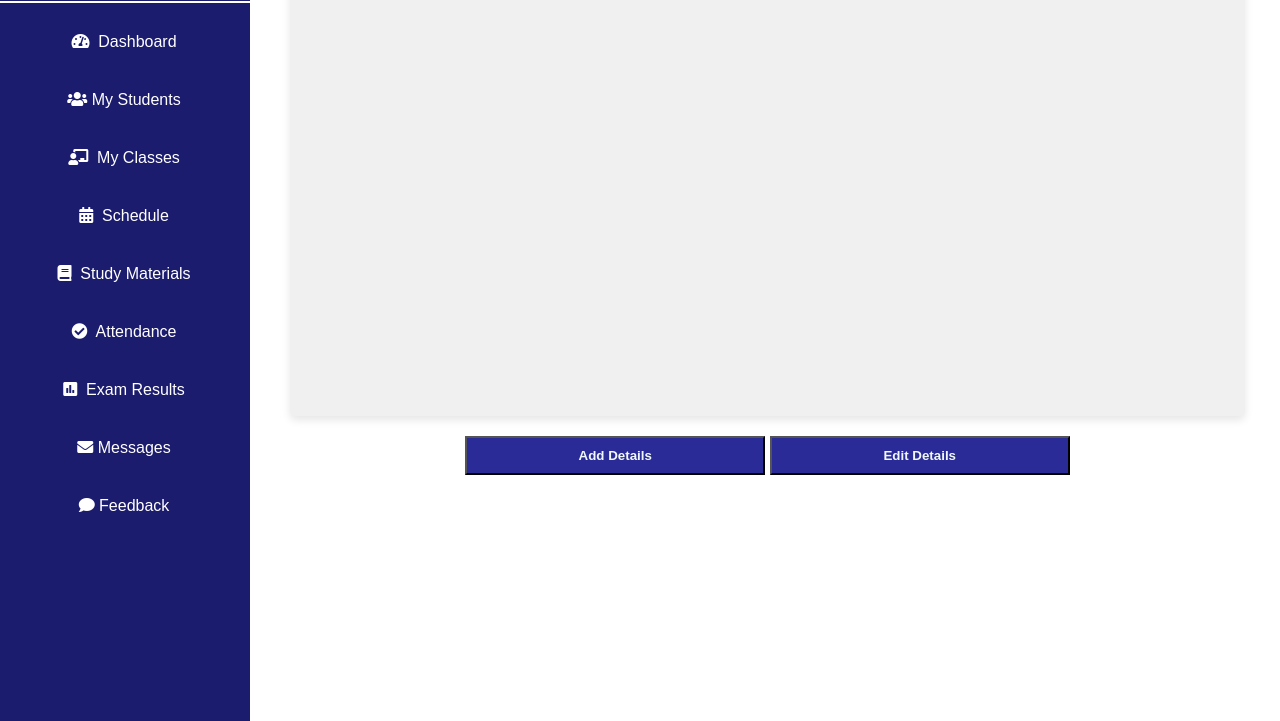
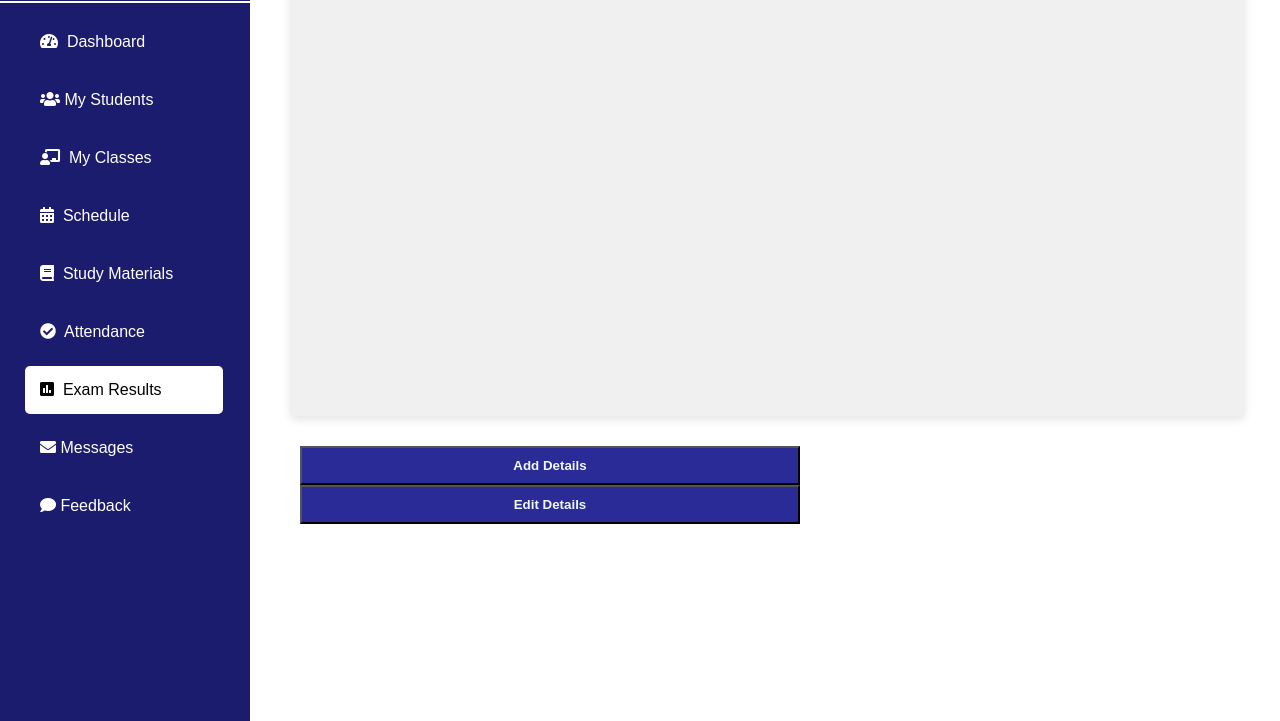
Before and after one commit to sasinitennakoon/teachease, a PHP site: page /ExamResults.php in a window 1280 px wide; the page is wider, and only the part inside the window is pictured. Shown: the part 159-880 px from the top of that part. Run offline with PHP 8.4, Linux system fonts and the light colour scheme; some libraries are stand-ins or nearby versions.

Commit message:
changing side bar alignment and create session.php file

```diff
--- a/dashboard/AddStudent.php
+++ b/dashboard/AddStudent.php
@@ -7,7 +7,7 @@
     <meta charset="UTF-8">
     <meta name="viewport" content="width=device-width, initial-scale=1.0">
     <title>Teacher Dashboard</title>
-    <link rel="stylesheet" href="./CSS/Messages.css">
+    <link rel="stylesheet" href="styles.css">
     <link rel="stylesheet" href="./CSS/FirstPage.css">
     <link rel="stylesheet" href="https://cdnjs.cloudflare.com/ajax/libs/font-awesome/5.15.3/css/all.min.css">
     <!-- Latest FullCalendar CSS -->
--- a/dashboard/Attendance.php
+++ b/dashboard/Attendance.php
@@ -7,7 +7,7 @@
     <meta charset="UTF-8">
     <meta name="viewport" content="width=device-width, initial-scale=1.0">
     <title>Teacher Dashboard</title>
-    <link rel="stylesheet" href="./CSS/Attendance.css">
+    <link rel="stylesheet" href="styles.css">
     <link rel="stylesheet" href="./CSS/FirstPage.css">
     <link rel="stylesheet" href="https://cdnjs.cloudflare.com/ajax/libs/font-awesome/5.15.3/css/all.min.css">
     <!-- Latest FullCalendar CSS -->
@@ -31,7 +31,7 @@
                 <li><a href="MyClasses.php"><i class="fas fa-chalkboard-teacher"></i>&nbsp; My Classes</a></li>
                 <li><a href="Schedule.php"><i class="fas fa-calendar-alt"></i>&nbsp; Schedule</a></li>
                 <li><a href="StudyMeterials.php"><i class="fas fa-book"></i>&nbsp; Study Materials</a></li>
-                <li><a href="Attendance.php"><i class="fas fa-check-circle"></i>&nbsp; Attendance</a></li>
+                <li><a href="Attendance.php" class="active"><i class="fas fa-check-circle"></i>&nbsp; Attendance</a></li>
                 <li><a href="ExamResults.php"><i class="fas fa-poll"></i>&nbsp; Exam Results</a></li>
                 <li><a href="Messages.php"><i class="fas fa-envelope"></i>&nbsp;Messages</a></li>
                 <li><a href="Feedback.php"><i class="fas fa-comment"></i>&nbsp;Feedback</a></li>
--- a/dashboard/CSS/FirstPage.css
+++ b/dashboard/CSS/FirstPage.css
@@ -9,6 +9,7 @@ body {
     background-color: white;
     color: black;
 }
+
 .sidebar {
     height: 100vh;
     width: 250px;
@@ -35,7 +36,7 @@ nav a {
     color: white;
     display: block;
     padding: 10px;
-    text-align: center;
+    text-align: left;
     margin-bottom: 10px;
 }
 
@@ -67,7 +68,7 @@ nav a {
     width: 80%;
     align-items: center;
     background-color:  rgb(28, 28, 111); /* Set the default background color */
-    text-align: center; /* Center the text */
+    text-align: left; /* Center the text */
     transition: transform 0.3s ease, box-shadow 0.3s ease;
 }
 
@@ -76,6 +77,12 @@ nav a {
     background-color: #ffffff; /* Change this to the desired hover background color */
     color: #000000; /* Change this to the desired hover text color */
     transform: scale(1.05); /* Add a slight scale effect on hover */
+}
+
+.sidebar nav ul li .active {
+    background-color: #ffffff; /* Change this to the desired hover background color */
+    color: #000000; /* Change this to the desired hover text color */
+     /* Add a slight scale effect on hover */
 }
 
 /* Add some spacing between navigation items */
@@ -236,3 +243,37 @@ nav {
     border-radius: 50%;
     margin-right: 10px;
 }
+
+.panel8 {
+    flex: 1;
+    background-color: #f0f0f0;
+    padding: 20px;
+    margin: 10px ;
+    border-radius: 5px;
+    box-shadow: 0 4px 8px rgba(0, 0, 0, 0.1);
+    width: 250px;
+    height: 420px;
+    transition: transform 0.3s ease, box-shadow 0.3s ease;
+}
+
+table{
+    width: 1100px;
+}
+
+.button{
+    width: 500px;
+    padding: 10px;
+    transition: transform 0.3s ease, box-shadow 0.3s ease;
+    background-color: rgb(43, 43, 151);
+    color: aliceblue;
+}
+
+
+.button:hover{
+    transform: translateY(-5px);
+    box-shadow: 0 8px 16px rgba(0, 0, 0, 0.2);
+}
+
+.but{
+    padding: 20px;
+}
--- a/dashboard/ExamResults.php
+++ b/dashboard/ExamResults.php
@@ -7,7 +7,7 @@
     <meta charset="UTF-8">
     <meta name="viewport" content="width=device-width, initial-scale=1.0">
     <title>Teacher Dashboard</title>
-    <link rel="stylesheet" href="./CSS/ExamResult.css">
+    <link rel="stylesheet" href="styles.css">
     <link rel="stylesheet" href="./CSS/FirstPage.css">
     <link rel="stylesheet" href="https://cdnjs.cloudflare.com/ajax/libs/font-awesome/5.15.3/css/all.min.css">
     <!-- Latest FullCalendar CSS -->
@@ -32,7 +32,7 @@
                 <li><a href="Schedule.php"><i class="fas fa-calendar-alt"></i>&nbsp; Schedule</a></li>
                 <li><a href="StudyMeterials.php"><i class="fas fa-book"></i>&nbsp; Study Materials</a></li>
                 <li><a href="Attendance.php"><i class="fas fa-check-circle"></i>&nbsp; Attendance</a></li>
-                <li><a href="ExamResults.php"><i class="fas fa-poll"></i>&nbsp; Exam Results</a></li>
+                <li><a href="ExamResults.php" class="active"><i class="fas fa-poll"></i>&nbsp; Exam Results</a></li>
                 <li><a href="Messages.php"><i class="fas fa-envelope"></i>&nbsp;Messages</a></li>
                 <li><a href="Feedback.php"><i class="fas fa-comment"></i>&nbsp;Feedback</a></li>
             </ul>
@@ -43,7 +43,7 @@
         <h1>Exam Results</h1>
 
         <div class="panels">
-            <div class="panel9">
+            <div class="panel8">
                 <table border="0">
                     <thead>
                         <tr>
--- a/dashboard/Feedback.php
+++ b/dashboard/Feedback.php
@@ -7,7 +7,7 @@
     <meta charset="UTF-8">
     <meta name="viewport" content="width=device-width, initial-scale=1.0">
     <title>Teacher Dashboard</title>
-    <link rel="stylesheet" href="./CSS/Feedback.css">
+    <link rel="stylesheet" href="styles.css">
     <link rel="stylesheet" href="./CSS/FirstPage.css">
     <link rel="stylesheet" href="https://cdnjs.cloudflare.com/ajax/libs/font-awesome/5.15.3/css/all.min.css">
     <!-- Latest FullCalendar CSS -->
@@ -34,7 +34,7 @@
                 <li><a href="Attendance.php"><i class="fas fa-check-circle"></i>&nbsp; Attendance</a></li>
                 <li><a href="ExamResults.php"><i class="fas fa-poll"></i>&nbsp; Exam Results</a></li>
                 <li><a href="Messages.php"><i class="fas fa-envelope"></i>&nbsp;Messages</a></li>
-                <li><a href="Feedback.php"><i class="fas fa-comment"></i>&nbsp;Feedback</a></li>
+                <li><a href="Feedback.php" class="active"><i class="fas fa-comment"></i>&nbsp;Feedback</a></li>
             </ul>
         </nav>
     </div>
--- a/dashboard/FirstPage.php
+++ b/dashboard/FirstPage.php
@@ -29,7 +29,7 @@
         <hr color="white">
         <nav>
             <ul>
-                <li><a href="FirstPage.php"><i class="fas fa-tachometer-alt"></i>&nbsp; Dashboard</a></li>
+                <li><a href="FirstPage.php" class="active"><i class="fas fa-tachometer-alt"></i>&nbsp; Dashboard</a></li>
                 <li><a href="MyStudent.php"><i class="fas fa-users"></i>&nbsp;My Students</a></li>
                 <li><a href="MyClasses.php"><i class="fas fa-chalkboard-teacher"></i>&nbsp; My Classes</a></li>
                 <li><a href="Schedule.php"><i class="fas fa-calendar-alt"></i>&nbsp; Schedule</a></li>
```
Also changed, not shown: dashboard/Messages.php (+5 -4 lines), session.php (added, +11 -0 lines).
